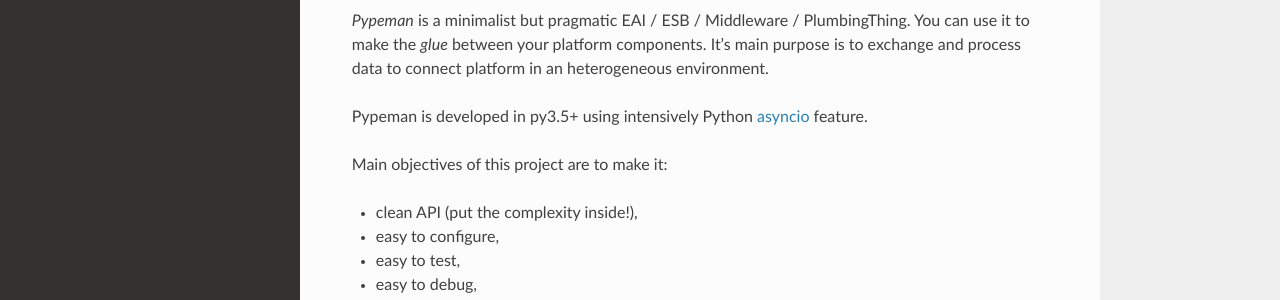
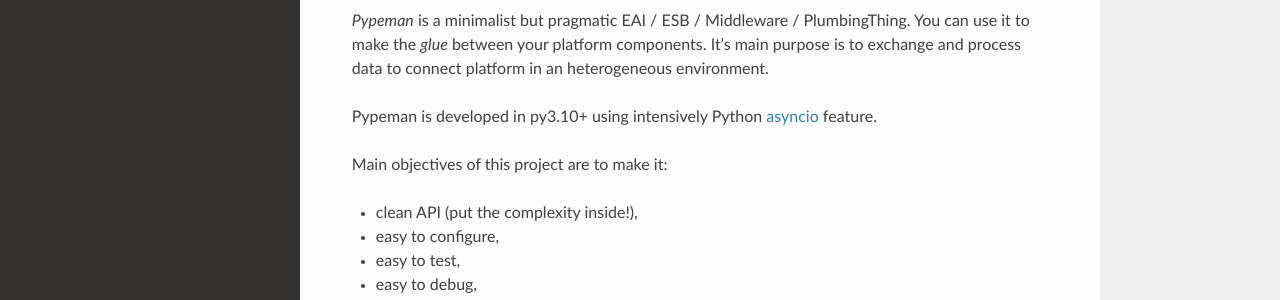
Before and after one commit to mhcomm/pypeman, a Sphinx documentation site: the page built from docs/introduction.rst, in a window 1280 px wide and 974 px high. Shown: the part 344-644 px from the top of the window. Built offline with Sphinx 7.4.7 and the Read the Docs theme 3.1.0, drawn with Linux system fonts in a browser that asks for light colours.

Commit message:
docs: state the real Python floor (3.10) in the introduction
The prose said py3.5+ and linked the 3.4 asyncio docs. This was the
only place in the repo stating a supported version in prose; the README
badge is dynamic and follows the classifiers by itself.

Co-Authored-By: Claude Fable 5 <noreply@anthropic.com>

```diff
--- a/docs/introduction.rst
+++ b/docs/introduction.rst
@@ -10,8 +10,8 @@ The API may change in future versions.
 You can use it to make the *glue* between your platform components.
 It's main purpose is to exchange and process data to connect platform in an heterogeneous environment.
 
-Pypeman is developed in py3.5+ using intensively Python
-`asyncio <https://docs.python.org/3.4/library/asyncio.html>`_ feature.
+Pypeman is developed in py3.10+ using intensively Python
+`asyncio <https://docs.python.org/3/library/asyncio.html>`_ feature.
 
 Main objectives of this project are to make it:
 
```
